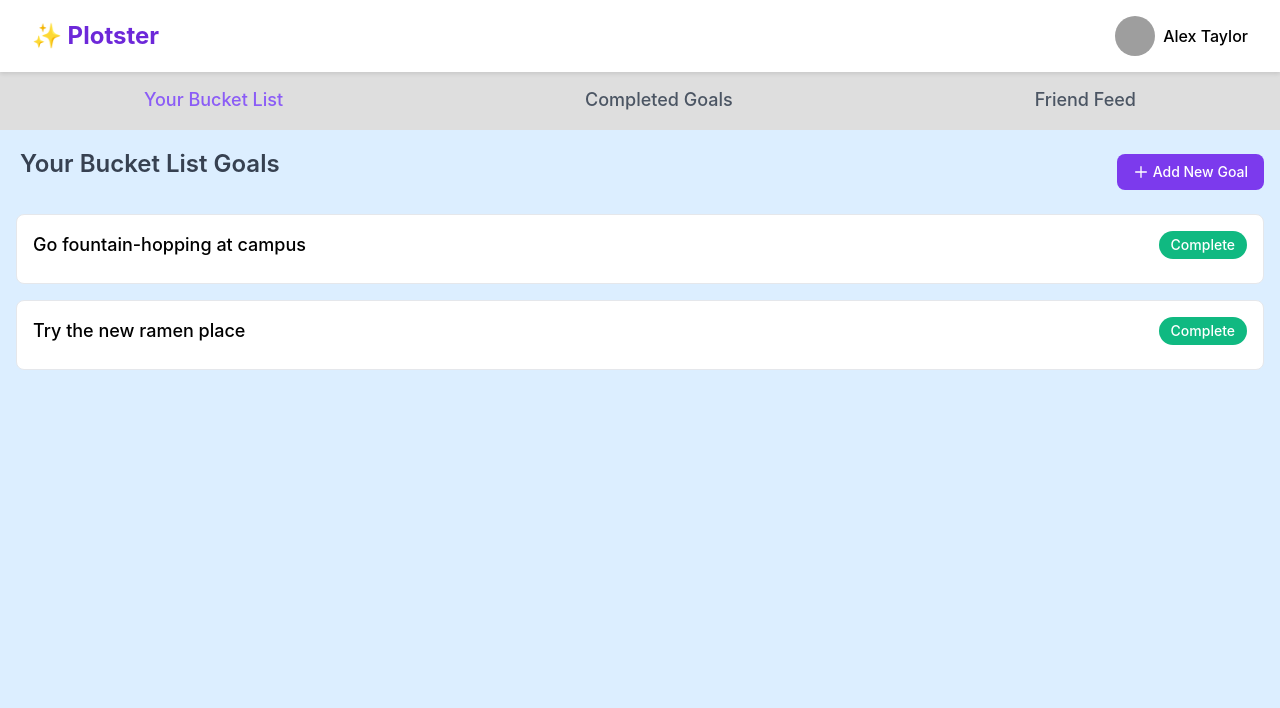
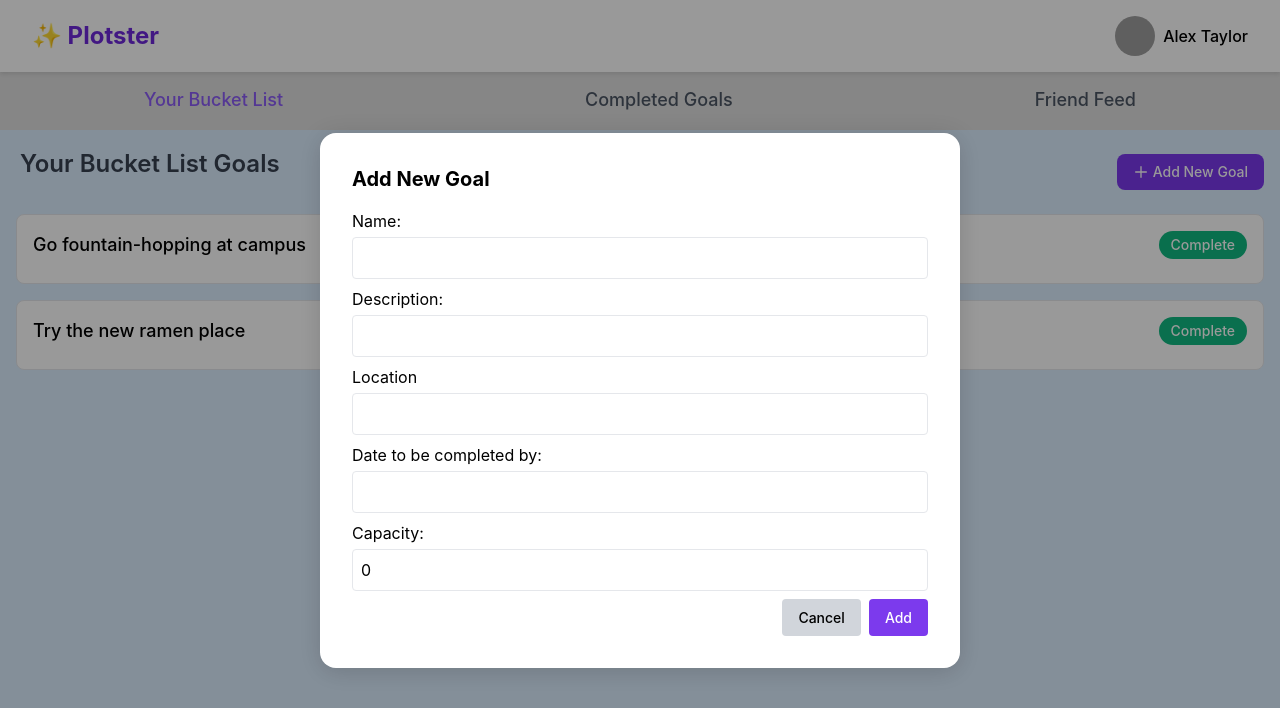
Before and after one commit to plotster/cs278, a React (Create React App) app in the folder plotster/client/: page / in a window 1280 px wide. Both pictures are taken after a click on the button "Add New Goal". Shown: the top 708 px of the page. Built offline with nearby package versions, Linux system fonts and the light colour scheme; grey boxes are pictures that could not be loaded.

Commit message:
Create new goal form (#6)
* adding form for new goal
* clear on cancel

```diff
--- a/plotster/client/src/pages/BucketList.js
+++ b/plotster/client/src/pages/BucketList.js
@@ -1,23 +1,163 @@
 // File: src/pages/BucketList.js
-import React from 'react';
+import React, {useState} from 'react';
 import BucketItem from '../components/BucketItem';
 import { handleComplete } from '../util/BucketListHelper';
 
-const BucketList = ({ goals, setBucketList }) => {
+const BucketList = ({ goals = [], setBucketList }) => {
+  const [showForm, setShowForm] = useState(false);
+  const [form, setForm] = useState({
+    title: '',
+    description: '',
+    date: '',
+    location: '',
+    completed: false,
+    capacity: 0,
+  });
   const incompleteGoals = goals.filter(item => !item.completed);
   // const completedGoals = goals.filter(item => item.completed);
+
+  const handleChange = (event) => {
+    setForm({ ...form, [event.target.name]: event.target.value });
+  };
+
+  const handleSubmit = (event) => {
+    event.preventDefault();
+    // Add new goal logic here (you can adjust as needed)
+    setBucketList(prev => [
+      ...prev,
+      {
+        id: Date.now(),
+        title: form.title,
+        description: form.description,
+        date: form.date,
+        location: form.location,
+        completed: form.completed,
+        capacity: form.capacity,
+      }
+    ]);
+    setShowForm(false);
+    setForm({
+      title: '',
+      description: '',
+      date: '',
+      location: '',
+      completed: false,
+      capacity: 0,
+    });
+  };
+
+  const cancelButtonClicked = () => {
+    setShowForm(false);
+    setForm({
+      title: '',
+      description: '',
+      date: '',
+      location: '',
+      completed: false,
+      capacity: 0,
+    });
+  }
 
   return (
     <div>
       <div className="flex justify-between items-center mb-4">
         <h2 className="page_header">Your Bucket List Goals</h2>
-        <button className="bg-purple-600 text-white px-4 py-2 rounded-lg text-sm hover:bg-purple-700 transition flex items-center">
+        <button className="bg-purple-600 text-white px-4 py-2 rounded-lg text-sm hover:bg-purple-700 transition flex items-center"
+        onClick={() => setShowForm(true)}>
           <svg xmlns="http://www.w3.org/2000/svg" className="h-4 w-4 mr-1" fill="none" viewBox="0 0 24 24" stroke="currentColor">
             <path strokeLinecap="round" strokeLinejoin="round" strokeWidth={2} d="M12 4v16m8-8H4" />
           </svg>
           Add New Goal
         </button>
       </div>
+
+      {showForm && (
+        <div className="modal-overlay">
+          <form className="modal-form" onSubmit={handleSubmit}>
+            <h3 className="mb-4 text-xl font-bold">Add New Goal</h3>
+
+            {/* title */}
+            <label className="block mb-2">
+              Name:
+              <input
+                type="text"
+                name="title"
+                value={form.title}
+                onChange={handleChange}
+                required
+                className="block w-full mt-1 p-2 border rounded"
+              />
+            </label>
+
+            {/* description */}
+            <label className="block mb-2">
+              Description:
+              <input
+                type="text"
+                name="description"
+                value={form.description}
+                onChange={handleChange}
+                className="block w-full mt-1 p-2 border rounded"
+              />
+            </label>
+
+            {/* location */}
+            <label className="block mb-2">
+              Location
+              <input
+                type="text"
+                name="location"
+                value={form.location}
+                onChange={handleChange}
+                required
+                className="block w-full mt-1 p-2 border rounded"
+              />
+            </label>
+
+            {/* date */}
+            <label className="block mb-2">
+              Date to be completed by:
+              <input
+                type="text"
+                name="date"
+                value={form.date}
+                onChange={handleChange}
+                required
+                className="block w-full mt-1 p-2 border rounded"
+              />
+            </label>
+
+            {/* capacity */}
+            <label className="block mb-2">
+              Capacity:
+              <input
+                type="number"
+                name="capacity"
+                value={form.capacity}
+                onChange={handleChange}
+                required
+                className="block w-full mt-1 p-2 border rounded"
+              />
+            </label>
+
+            <div className="flex justify-end space-x-2">
+              <button
+                type="button"
+                onClick={() => cancelButtonClicked()}
+                className="px-4 py-2 rounded bg-gray-300 hover:bg-gray-400"
+              >
+                Cancel
+              </button>
+              <button
+                type="submit"
+                className="px-4 py-2 rounded bg-purple-600 text-white hover:bg-purple-700"
+              >
+                Add
+              </button>
+            </div>
+          </form>
+        </div>
+      )}
 
       {incompleteGoals.length > 0 ? (
         incompleteGoals.map(item => (
--- a/plotster/client/src/styles/global.css
+++ b/plotster/client/src/styles/global.css
@@ -123,6 +123,25 @@ h2 {
 .bucket-item.completed {
   background-color: rgba(167, 243, 208, 0.5);
   border-left: 4px solid #10b981;
+}
+
+.modal-overlay {
+  position: fixed;
+  top: 0; left: 0; width: 100%; height: 100%;
+  background: rgba(0,0,0,0.4);
+  display: flex;
+  align-items: center;
+  justify-content: center;
+  z-index: 100;
+}
+
+.modal-form {
+  background: white;
+  padding: 2rem;
+  border-radius: 1rem;
+  width: 50%;
+  min-width: 320px;
+  box-shadow: 0 4px 24px rgba(0,0,0,0.15);
 }
 
 /* Completed Goals Styling */
```
